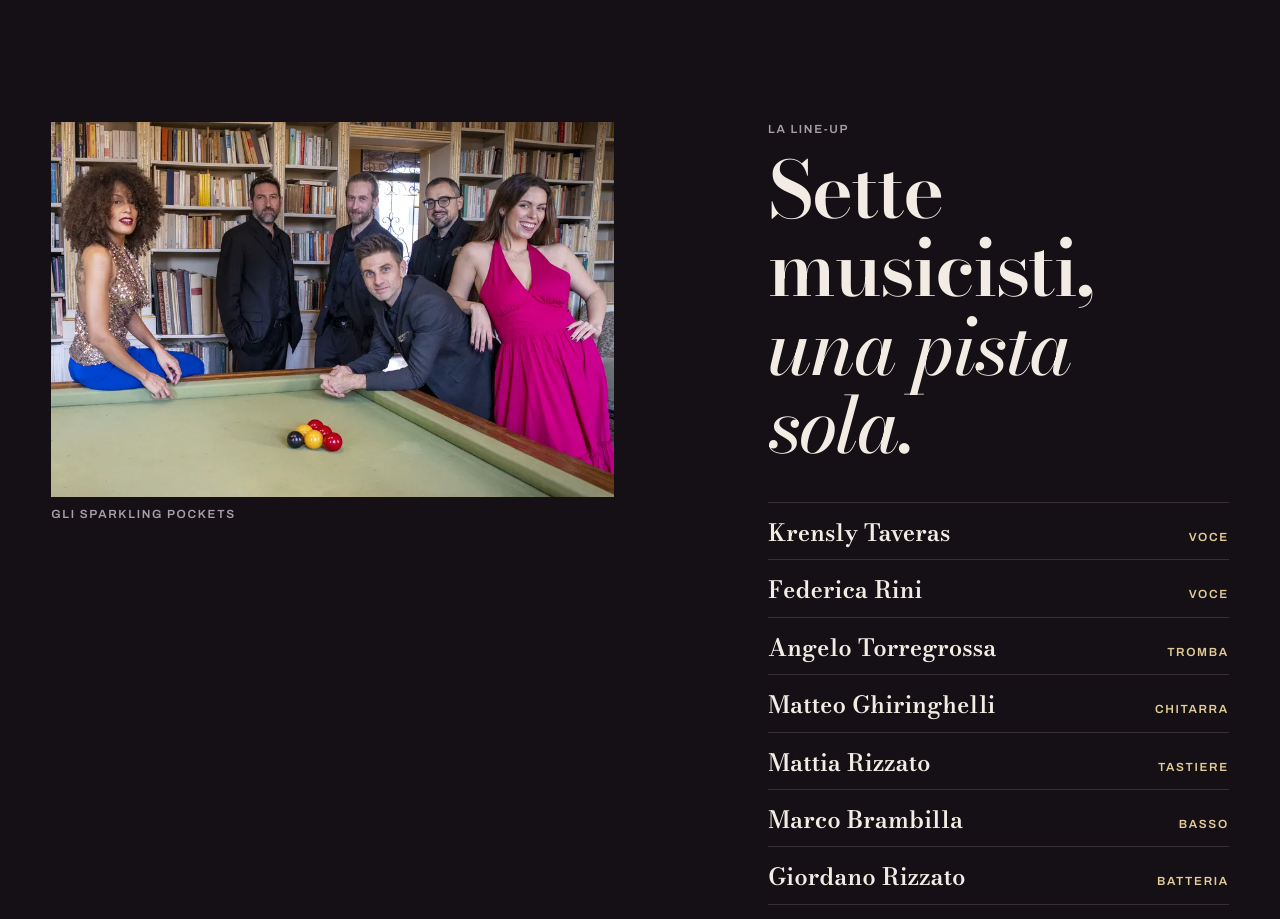
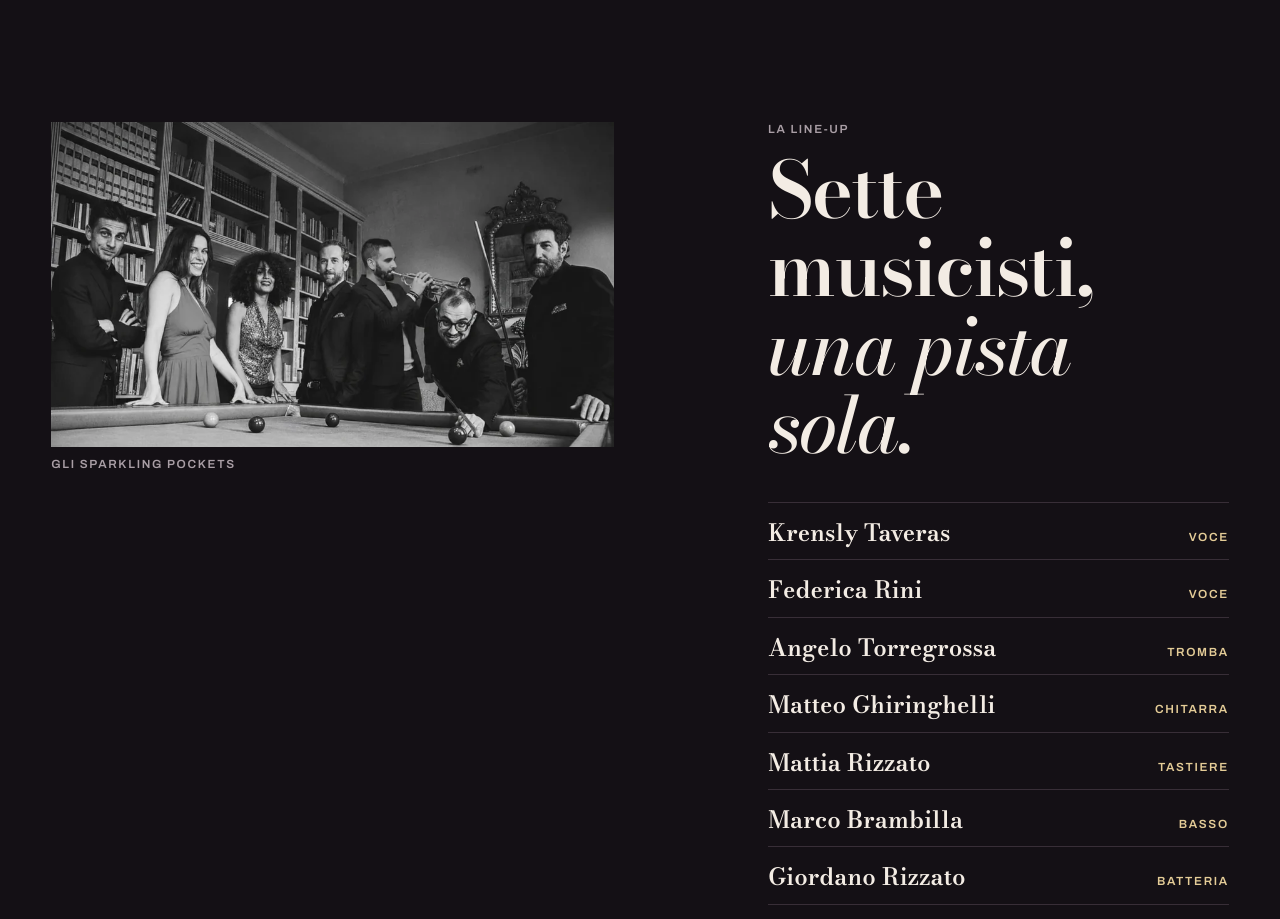
Before and after one commit to GiulioMolinaro/SparklingPokests, a plain HTML site: page index.html in a window 1280 px wide. Shown: the part 6060-6979 px from the top of the page. Drawn offline with nearby package versions, Linux system fonts and the light colour scheme.

Commit message:
Foto al biliardo con i sette musicisti nella sezione La band
Sostituisce la vecchia foto al biliardo con quella nuova, ritagliata senza
scritte e icone. La foto di apertura resta quella nel salone affrescato.

Co-Authored-By: Claude Opus 5.5 <noreply@anthropic.com>

```diff
--- a/index.html
+++ b/index.html
@@ -638,7 +638,7 @@ form.book[hidden]{display:none}
   <div class="lineup">
     <div class="wrap grid">
       <figure class="photo rv">
-        <img src="assets/band-biliardo-900.webp" srcset="assets/band-biliardo-900.webp 900w, assets/band-biliardo-1600.webp 1600w" sizes="(min-width:860px) 50vw, 100vw" width="1600" height="1067" loading="lazy" alt="La band intorno a un tavolo da biliardo in una biblioteca, con le due cantanti in primo piano.">
+        <img src="assets/band-biliardo-7-900.webp" srcset="assets/band-biliardo-7-900.webp 900w, assets/band-biliardo-7-1405.webp 1405w" sizes="(min-width:860px) 50vw, 100vw" width="1405" height="811" loading="lazy" alt="I sette musicisti degli Sparkling Pockets intorno a un tavolo da biliardo in una biblioteca, in bianco e nero: due cantanti, un trombettista e un musicista che tira con la stecca.">
         <figcaption class="label">Gli Sparkling Pockets</figcaption>
       </figure>
       <div class="bill">
```
Also changed, not shown: assets/band-biliardo-1600.webp (deleted), assets/band-biliardo-7-1405.webp (added), assets/band-biliardo-7-900.webp (added), assets/band-biliardo-900.webp (deleted).
